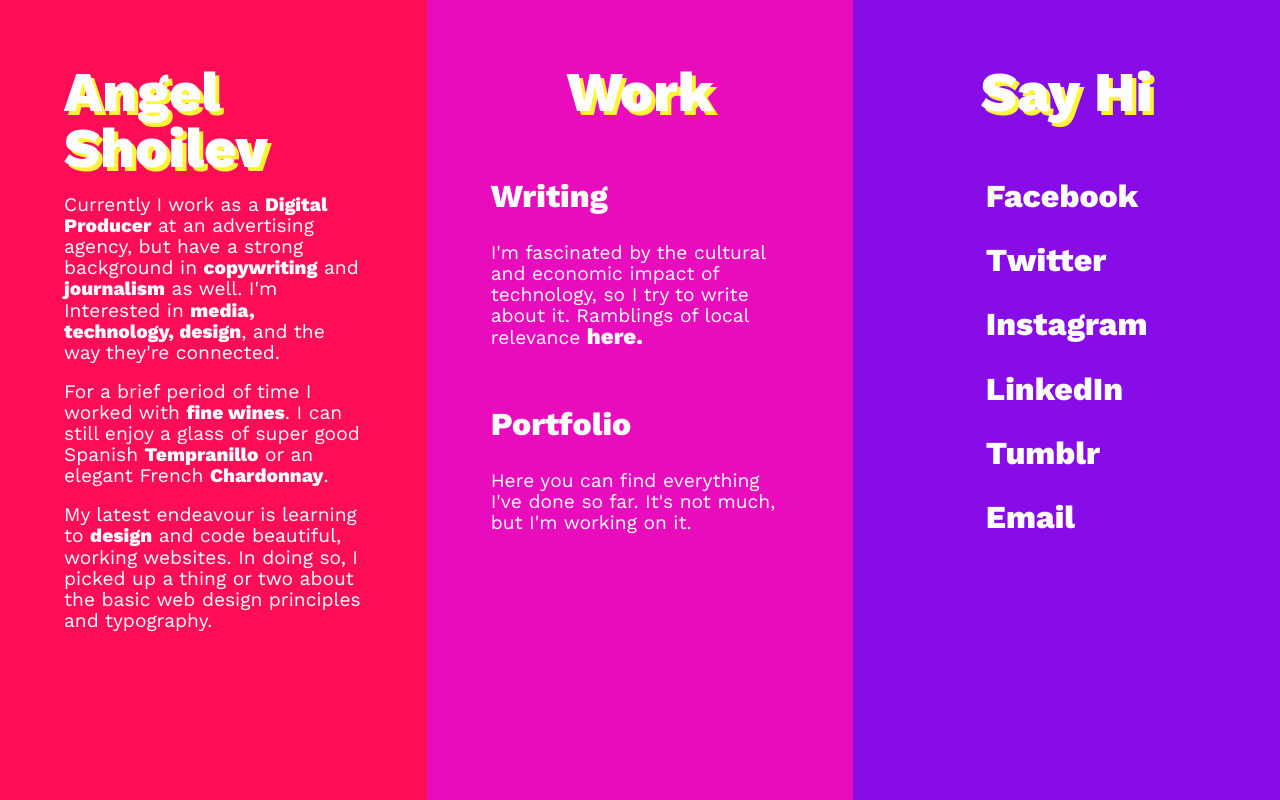
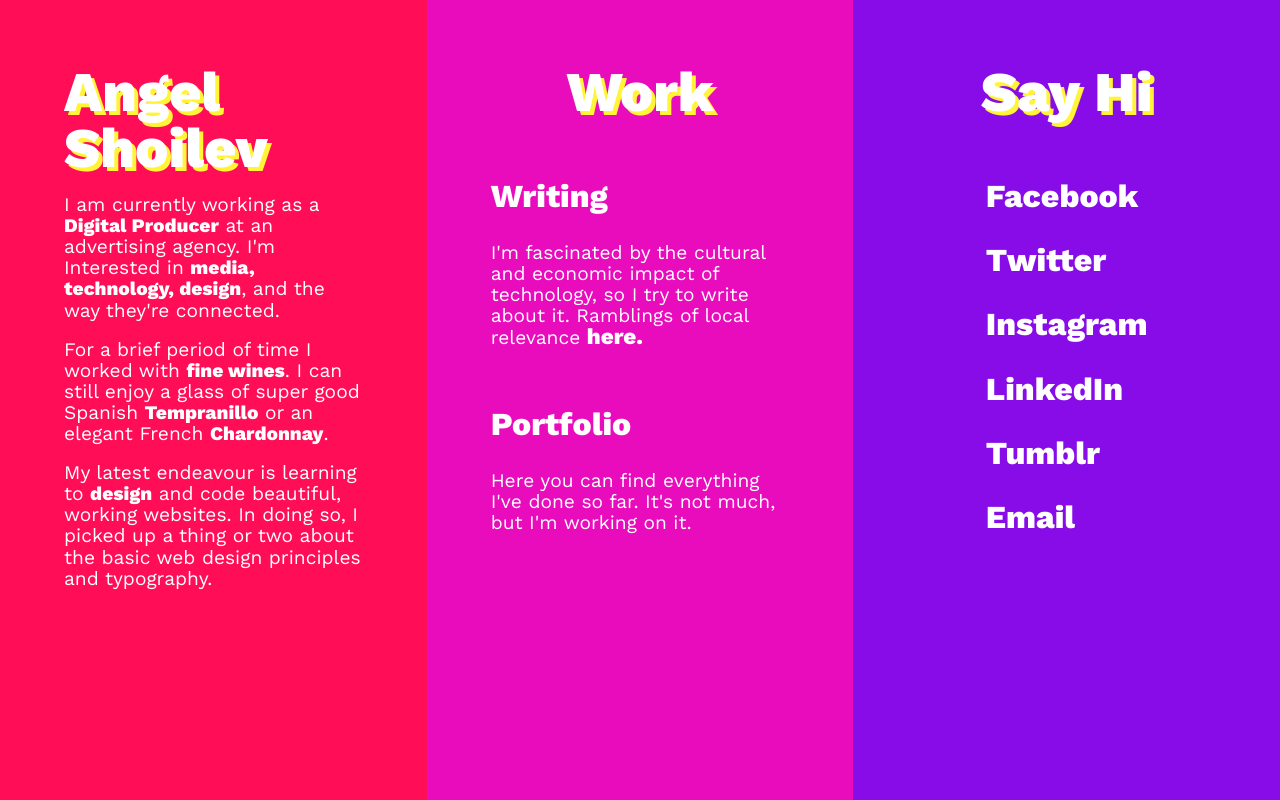
Before and after one commit to ashoilev/shoilev, a plain HTML site: page index.html in a window 1280 px wide. Drawn offline with nearby package versions, Linux system fonts and the light colour scheme.

Commit message:
Updated index.html

```diff
--- a/index.html
+++ b/index.html
@@ -11,7 +11,7 @@
 <section>
   <div class="title">
     <h1>Angel Shoilev</h1>
-    <p>Currently I work as a <strong>Digital Producer</strong> at an advertising agency, but have a strong background in <strong>copywriting</strong> and <strong>journalism</strong> as well. I'm Interested in <strong>media, technology, design</strong>, and the way they're connected.
+    <p>I am currently working as a <strong>Digital Producer</strong> at an advertising agency. I'm Interested in <strong>media, technology, design</strong>, and the way they're connected.
 </p>
     <p>For a brief period of time I worked with <strong>fine wines</strong>. I can still enjoy a glass of super good Spanish <strong>Tempranillo</strong> or an elegant French <strong>Chardonnay</strong>.</p>
     <p>My latest endeavour is learning to <strong>design</strong> and <stron>code</strong> beautiful, working websites. In doing so, I picked up a thing or two about the basic web design principles and typography.</p>
```
